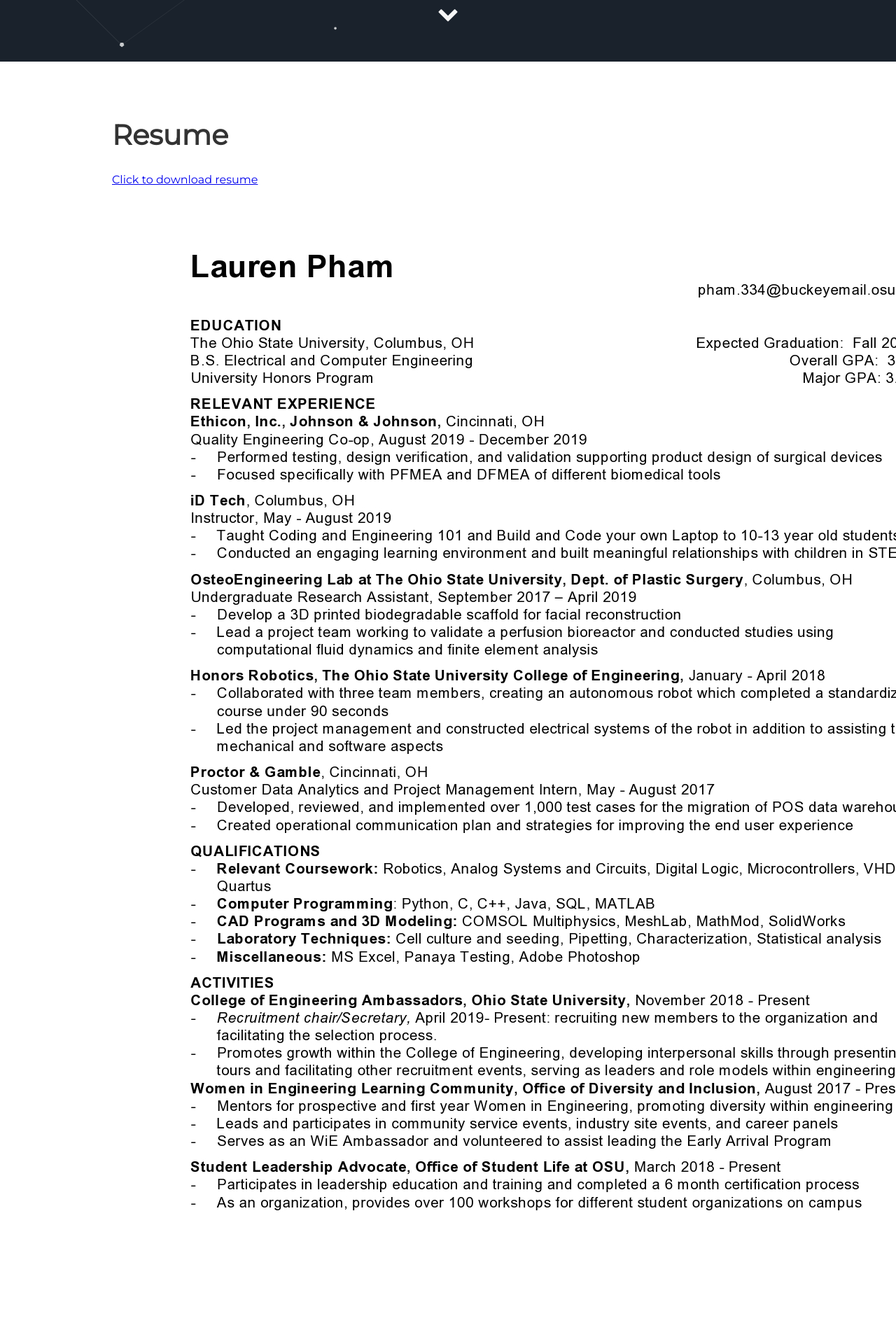
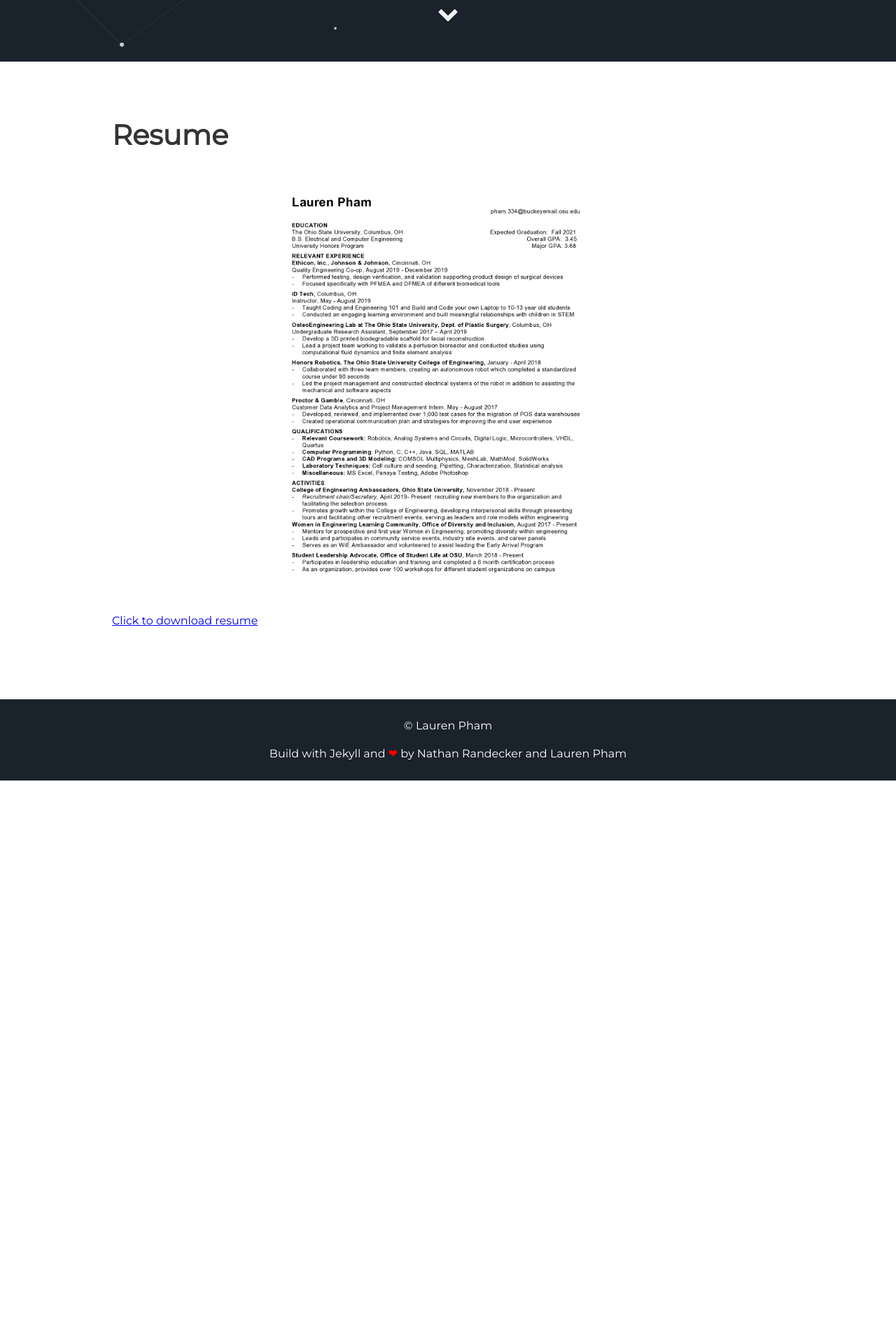
Before and after one commit to laurenpham/resume, a Jekyll site: the page built from index.html, in a window 1280 px wide. Shown: the part 812-2732 px from the top of the page at 70% size. Built offline with Jekyll 4.4.1, drawn with Linux system fonts in a browser that asks for light colours; after the commit the page ends 1927 px from its top, so only the background shows below that.

Commit message:
change width

```diff
--- a/_includes/about.html
+++ b/_includes/about.html
@@ -5,6 +5,6 @@
   <body>
     <h1>Resume</h1>
     <a href="assets/LPhamResume.pdf" class="image fit">Click to download resume</a>
-    <img src="assets/img/LPhamResume.jpg" alt="JPG of resume">
+    <img src="assets/img/LPhamResume.jpg" alt="JPG of resume" width="500">
   </body>
 </html>
```
